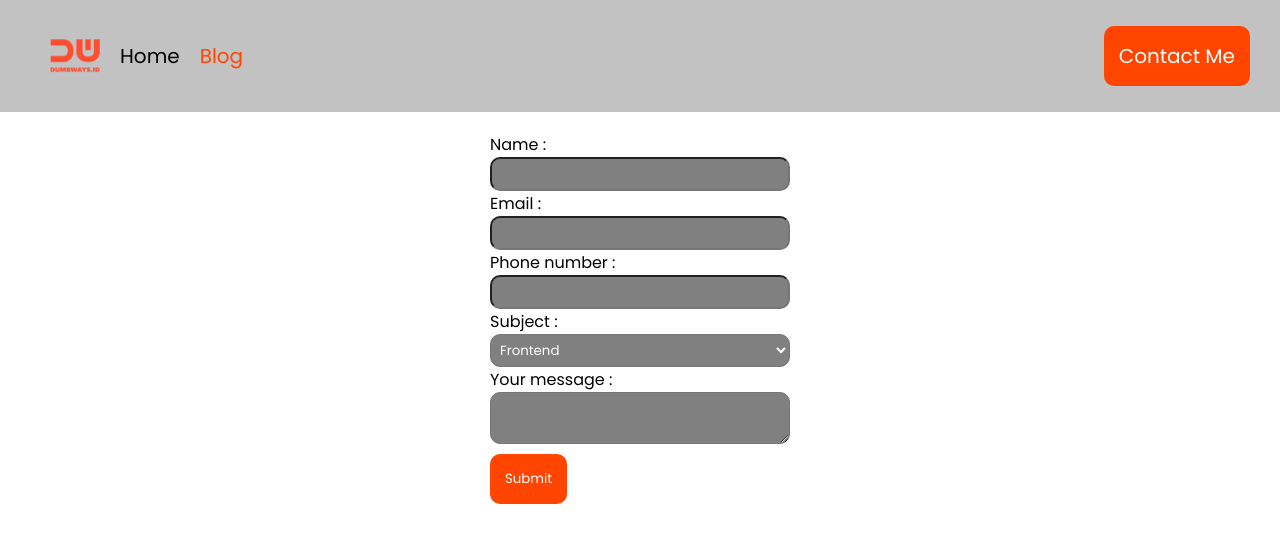
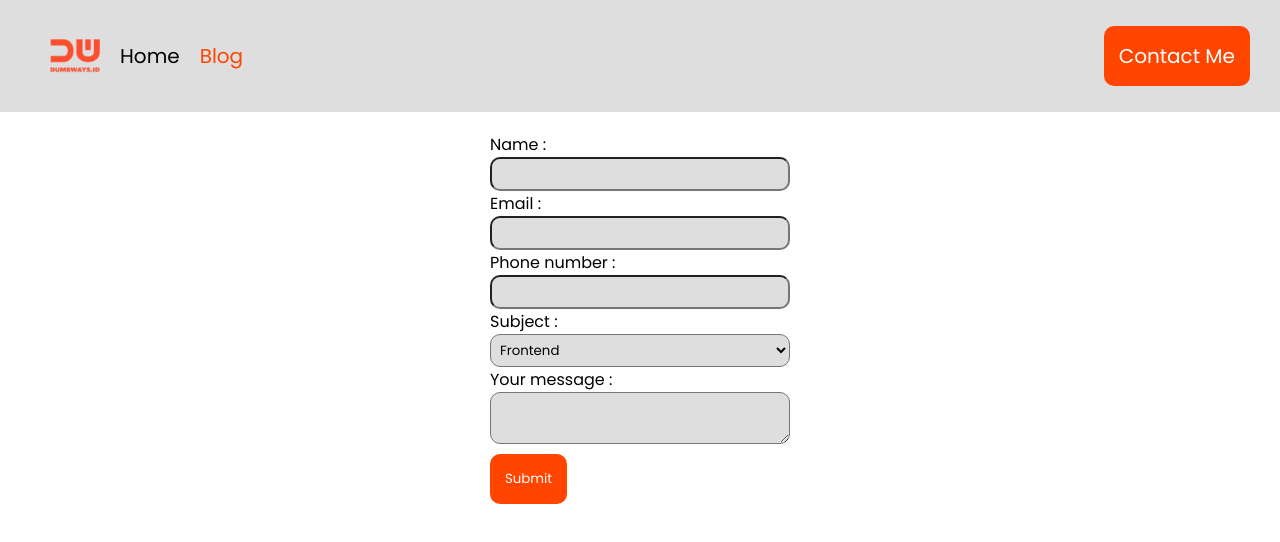
Before and after one commit to suryaa6666/day2-form-navbar-layouting, a plain HTML site: page contact.html in a window 1280 px wide. Drawn offline with Linux system fonts and the light colour scheme.

Commit message:
new result

```diff
--- a/css/contact.css
+++ b/css/contact.css
@@ -8,9 +8,9 @@
 }
 
 .text-input {
-    background-color: grey;
+    background-color: #dfdede;
     width: 100%;
-    color: white;
+    color: black;
     padding: 5px;
     border-radius: 10px;
 }
--- a/css/style.css
+++ b/css/style.css
@@ -5,7 +5,7 @@
 }
 
 nav {
-    background-color: #c2c2c2;
+    background-color: #dfdede;
     padding: 10px;
 }
 
```
